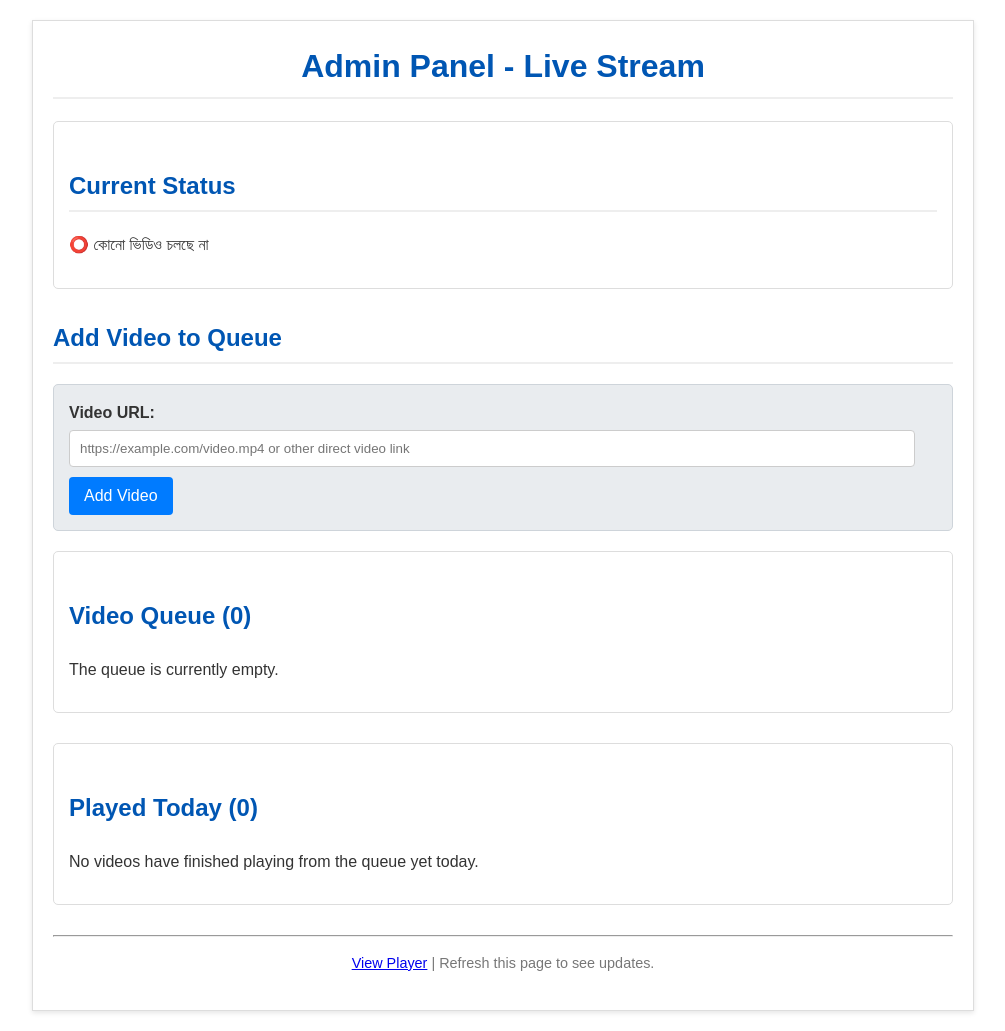
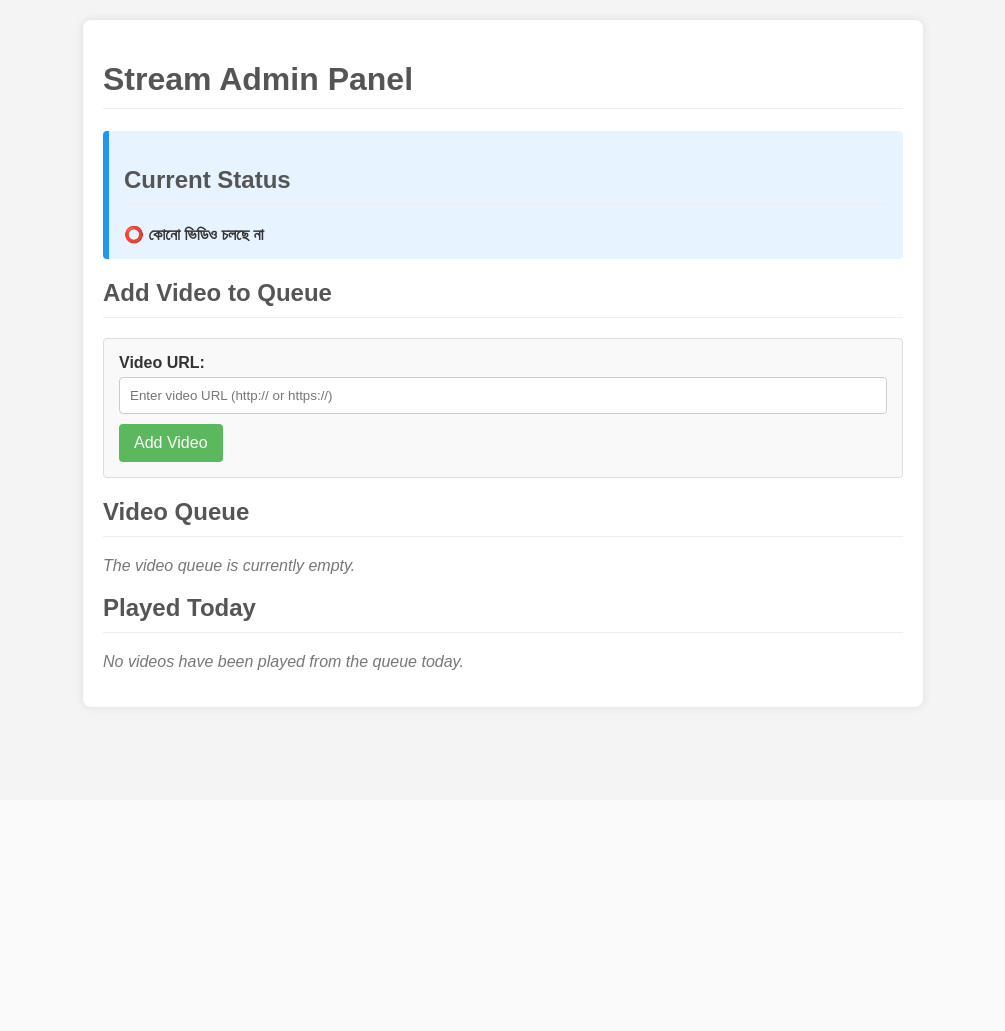
Before and after one commit to irachi7661/Sami, a Flask app: page /admin in a window 1280 px wide. Shown: the whole page, without its empty margins (137-1142 px from the left). After the commit the page ends 710 px from the top, so only its background shows below. Run offline with Flask 3, Linux system fonts and the light colour scheme.

Commit message:
Update admin.html

```diff
--- a/templates/admin.html
+++ b/templates/admin.html
@@ -3,57 +3,59 @@
 <head>
     <meta charset="UTF-8">
     <meta name="viewport" content="width=device-width, initial-scale=1.0">
-    <title>Admin Panel - Live Stream</title>
+    <title>Stream Admin Panel</title>
     <style>
         body {
             font-family: sans-serif;
-            line-height: 1.6;
             margin: 20px;
             background-color: #f4f4f4;
             color: #333;
-            max-width: 900px; /* কন্টেন্ট বেশি চওড়া হওয়া থেকে বিরত রাখে */
-            margin-left: auto;
-            margin-right: auto;
+        }
+        .container {
+            background-color: #fff;
             padding: 20px;
-            border: 1px solid #ddd;
-            background-color: #fff;
-            box-shadow: 0 2px 5px rgba(0,0,0,0.1);
+            border-radius: 8px;
+            box-shadow: 0 0 10px rgba(0,0,0,0.1);
+            max-width: 800px;
+            margin: auto;
         }
         h1, h2 {
-            color: #0056b3; /* একটি হেডিং কালার */
-            border-bottom: 2px solid #eee;
-            padding-bottom: 5px;
-            margin-top: 30px;
+            color: #555;
+            border-bottom: 1px solid #eee;
+            padding-bottom: 10px;
         }
-        h1 {
-            text-align: center;
-            margin-top: 0;
+        .status {
+            background-color: #e7f3fe;
+            border-left: 6px solid #2196F3;
+            padding: 15px;
+            margin-bottom: 20px;
+            border-radius: 4px;
         }
-        p {
-            margin-bottom: 15px;
+        .status p {
+            margin: 0;
+            font-weight: bold;
         }
         form {
             margin-bottom: 20px;
             padding: 15px;
-            background-color: #e9ecef;
-            border-radius: 5px;
-            border: 1px solid #ced4da;
+            background-color: #f9f9f9;
+            border: 1px solid #ddd;
+            border-radius: 4px;
         }
         label {
             display: block;
             margin-bottom: 5px;
             font-weight: bold;
         }
-        input[type="url"] {
-            width: calc(100% - 22px); /* প্যাডিং ও বর্ডার বিবেচনা করে */
+        input[type="text"] {
+            width: calc(100% - 22px);
             padding: 10px;
             margin-bottom: 10px;
             border: 1px solid #ccc;
             border-radius: 4px;
-            box-sizing: border-box; /* প্যাডিং ও বর্ডার প্রস্থের অন্তর্ভুক্ত */
         }
-        button[type="submit"] {
-            background-color: #007bff; /* প্রাইমারি বাটন কালার */
+        button {
+            background-color: #5cb85c;
             color: white;
             padding: 10px 15px;
             border: none;
@@ -61,109 +63,78 @@
             cursor: pointer;
             font-size: 1em;
         }
-        button[type="submit"]:hover {
-            background-color: #0056b3; /* হোভার ইফেক্ট */
+        button:hover {
+            background-color: #4cae4c;
         }
-        /* ভিন্ন কাজের বাটনের জন্য ভিন্ন স্টাইল */
-        form.inline-form {
-            display: inline-block; /* বাটনগুলো পাশাপাশি রাখার জন্য */
-            margin-left: 10px;
-            padding: 0;
-            background: none;
-            border: none;
+        button.danger {
+            background-color: #d9534f;
         }
-        form.inline-form button {
-            background-color: #dc3545; /* ডেঞ্জার বাটন কালার (ডিলিট) */
+        button.danger:hover {
+            background-color: #c9302c;
         }
-        form.inline-form button:hover {
-            background-color: #c82333;
+        button.info {
+            background-color: #5bc0de;
         }
-        /* 'আজকে প্লে হয়েছে' তালিকার ক্লিয়ার বাটনের জন্য অন্য রঙ */
-        form#clear-played-form button {
-             background-color: #ffc107; /* ওয়ার্নিং বাটন কালার */
-             color: #333;
-        }
-         form#clear-played-form button:hover {
-             background-color: #e0a800;
+        button.info:hover {
+            background-color: #31b0d5;
         }
 
-        ul, ol {
-            padding-left: 20px;
-            background-color: #f8f9fa;
-            border: 1px solid #eee;
-            border-radius: 4px;
-            padding-top: 10px;
-            padding-bottom: 10px;
-            max-height: 300px; /* তালিকা বেশি লম্বা হলে স্ক্রোলবার */
-            overflow-y: auto;
+        ul {
+            list-style: none;
+            padding: 0;
         }
         li {
-            margin-bottom: 8px;
-            word-break: break-all; /* লম্বা URL ভেঙে দেখাবে */
-            padding-right: 10px; /* স্ক্রোলবারের জন্য জায়গা */
+            background-color: #fff;
+            border: 1px solid #ddd;
+            padding: 10px;
+            margin-bottom: 5px;
+            border-radius: 4px;
+            word-wrap: break-word; /* Long URLs will wrap */
         }
-        .status-section, .queue-section, .played-section {
-            margin-bottom: 30px;
+        .empty-list {
+            color: #777;
+            font-style: italic;
+        }
+        .flash-messages {
+            padding: 0;
+            margin: 0 0 20px 0;
+            list-style: none;
+        }
+        .flash-messages li {
             padding: 15px;
-            border: 1px solid #ddd;
-            border-radius: 5px;
-            background-color: #fff;
-        }
-        /* ফ্ল্যাশ মেসেজ স্টাইল */
-        .flashes {
-            list-style-type: none;
-            padding: 0;
-            margin: 15px 0;
-        }
-        .flashes li {
-            padding: 10px;
             margin-bottom: 10px;
             border-radius: 4px;
             border: 1px solid transparent;
         }
-        .flashes li.success {
-            color: #155724;
-            background-color: #d4edda;
-            border-color: #c3e6cb;
+        .flash-messages .success {
+            color: #3c763d;
+            background-color: #dff0d8;
+            border-color: #d6e9c6;
         }
-        .flashes li.error {
-            color: #721c24;
-            background-color: #f8d7da;
-            border-color: #f5c6cb;
+        .flash-messages .error {
+            color: #a94442;
+            background-color: #f2dede;
+            border-color: #ebccd1;
         }
-        .flashes li.warning {
-            color: #856404;
-            background-color: #fff3cd;
-            border-color: #ffeeba;
+        .flash-messages .warning {
+            color: #8a6d3b;
+            background-color: #fcf8e3;
+            border-color: #faebcc;
         }
-         .flashes li.info {
-            color: #0c5460;
-            background-color: #d1ecf1;
-            border-color: #bee5eb;
+         .flash-messages .info {
+            color: #31708f;
+            background-color: #d9edf7;
+            border-color: #bce8f1;
         }
-        .section-header {
-            display: flex;
-            justify-content: space-between; /* হেডিং আর বাটন আলাদা করতে */
-            align-items: center; /* উল্লম্বভাবে মাঝখানে আনতে */
-            flex-wrap: wrap; /* ছোট স্ক্রিনে নিচে নেমে যাবে */
-        }
-        .section-header h2 {
-            margin-bottom: 0; /* বাটনের সাথে স্পেস কমাতে */
-            border-bottom: none; /* হেডিং এর নিচের বর্ডার বাদ */
-        }
-        .section-header form {
-             margin-bottom: 0; /* বাটনের নিচের মার্জিন বাদ */
-        }
-
     </style>
 </head>
 <body>
-
-    <h1>Admin Panel - Live Stream</h1>
+    <div class="container">
+        <h1>Stream Admin Panel</h1>
 
         {% with messages = get_flashed_messages(with_categories=true) %}
           {% if messages %}
-        <ul class=flashes>
+            <ul class="flash-messages">
             {% for category, message in messages %}
               <li class="{{ category }}">{{ message }}</li>
             {% endfor %}
@@ -171,66 +142,50 @@
           {% endif %}
         {% endwith %}
 
-    <div class="status-section">
+        <div class="status">
             <h2>Current Status</h2>
-        <p id="status">{{ current_status }}</p>
+            <p>{{ current_status }}</p>
         </div>
 
-    <div class="add-video-section">
         <h2>Add Video to Queue</h2>
-        <form action="{{ url_for('add_video_form') }}" method="post">
+        <form action="{{ url_for('add_video_form') }}" method="POST">
             <label for="video_url">Video URL:</label>
-            <input type="url" id="video_url" name="video_url" required size="60" placeholder="https://example.com/video.mp4 or other direct video link">
+            <input type="text" id="video_url" name="video_url" placeholder="Enter video URL (http:// or https://)" required>
             <button type="submit">Add Video</button>
         </form>
-    </div>
 
+        <h2>Video Queue</h2>
         <div class="queue-section">
-         <div class="section-header">
-             <h2>Video Queue ({{ queue|length }})</h2>
             {% if queue %}
-             <form class="inline-form" action="{{ url_for('clear_queue_form') }}" method="post">
-                 <button type="submit" onclick="return confirm('Are you sure you want to clear the entire video queue?');">Clear Entire Queue</button>
+                <ul>
+                    {% for url in queue %}
+                        <li>{{ url }}</li>
+                    {% endfor %}
+                </ul>
+                <form action="{{ url_for('clear_queue_form') }}" method="POST" style="margin-top: 15px; background: none; border: none; padding: 0;">
+                    <button type="submit" class="danger" onclick="return confirm('Are you sure you want to clear the entire queue?');">Clear Entire Queue</button>
                 </form>
+            {% else %}
+                <p class="empty-list">The video queue is currently empty.</p>
             {% endif %}
         </div>
 
-        {% if queue %}
-            <ol>
-                {% for url in queue %}
-                    <li>{{ url }}</li>
-                {% endfor %}
-            </ol>
-        {% else %}
-            <p>The queue is currently empty.</p>
-        {% endif %}
-    </div>
-
+        <h2>Played Today</h2>
         <div class="played-section">
-         <div class="section-header">
-            <h2>Played Today ({{ played|length }})</h2>
-             {% if played %}
-             <form id="clear-played-form" class="inline-form" action="{{ url_for('clear_played_form') }}" method="post">
-                <button type="submit" onclick="return confirm('Are you sure you want to clear the list of played videos?');">Clear Played List</button>
-            </form>
-             {% endif %}
-         </div>
-
              {% if played %}
                 <ul>
                     {% for url in played %}
                         <li>{{ url }}</li>
                     {% endfor %}
                 </ul>
+                <form action="{{ url_for('clear_played_form') }}" method="POST" style="margin-top: 15px; background: none; border: none; padding: 0;">
+                    <button type="submit" class="info" onclick="return confirm('Are you sure you want to clear the list of played videos?');">Clear Played List</button>
+                </form>
             {% else %}
-            <p>No videos have finished playing from the queue yet today.</p>
+                <p class="empty-list">No videos have been played from the queue today.</p>
             {% endif %}
         </div>
 
-    <hr>
-    <p style="text-align: center; font-size: 0.9em; color: #777;">
-        <a href="{{ url_for('index') }}" target="_blank">View Player</a> | Refresh this page to see updates.
-    </p>
-
+    </div>
 </body>
 </html>
```
Lines whose indentation alone changed are shown as unchanged.
